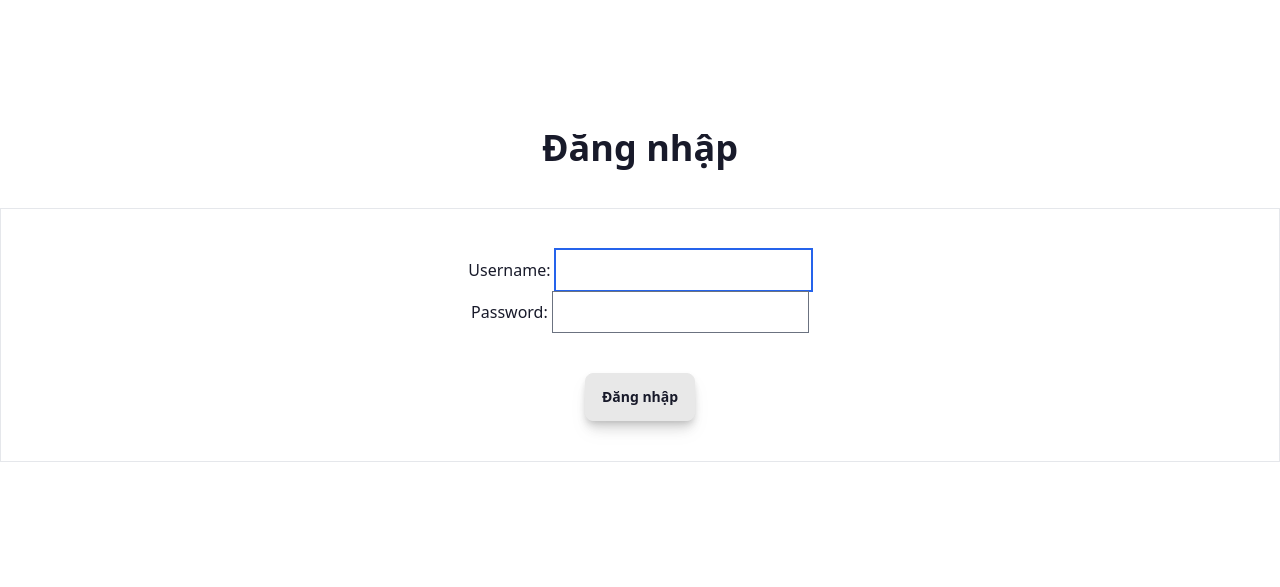
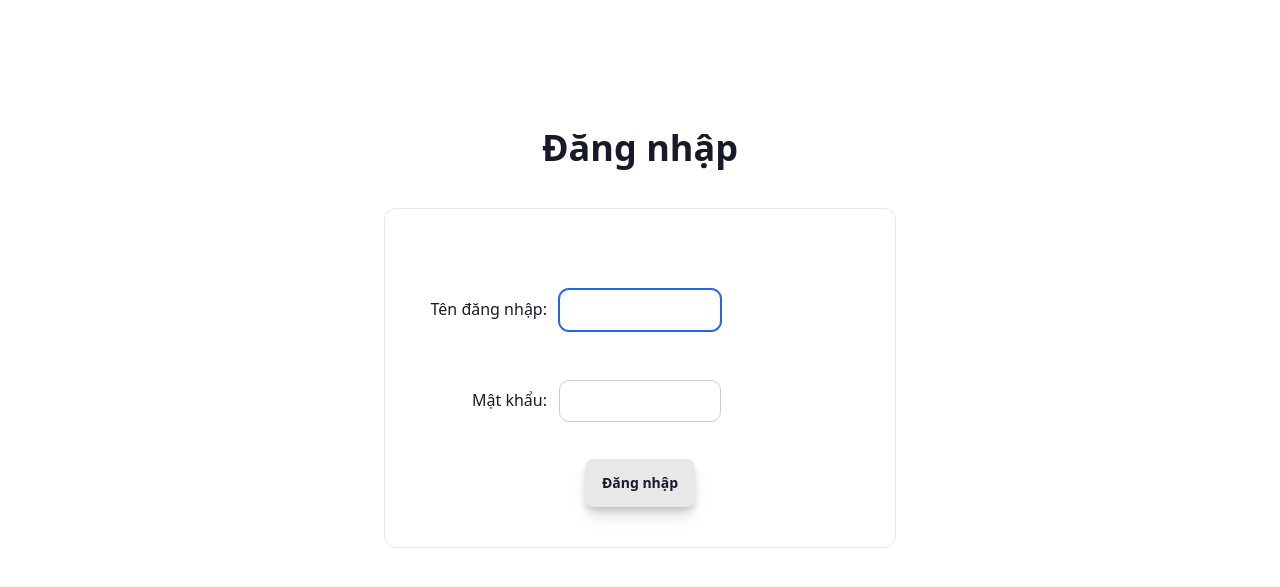
Before and after one commit to ndturng/data_management_CA, a Django app: page /login/ in a window 1280 px wide. Shown: the top 587 px of the page. Run offline with Django 5.2, Linux system fonts and the light colour scheme; some libraries are stand-ins or nearby versions.

Commit message:
style login and logout

```diff
--- a/officers/templates/registration/login.html
+++ b/officers/templates/registration/login.html
@@ -9,14 +9,27 @@
     {% tailwind_css %}
 </head>
 
-<body class="text-center my-32">
-    <h2 class="text-4xl font-semibold mb-10">Đăng nhập</h2>
+<body class="my-32">
+    <h2 class="text-center text-4xl font-semibold mb-10">Đăng nhập</h2>
 
-    <div class="border">
-        <form method="post" class="mt-10">
-            {% csrf_token %}
-            {{ form.as_p }}
-            <button type="submit" class="btn rounded-lg my-10 shadow-lg drop-shadow-lg">Đăng nhập</button>
-        </form>
+    <div class="flex justify-center text-center">
+        <div class="py-10 w-2/5 border rounded-xl">
+            <form method="post" class="mt-10">
+                {% csrf_token %}
+
+                <div class="grid grid-cols-3 gap-3 items-top">
+                    <label for="id_username" class="pt-2 text-right">Tên đăng nhập:</label>
+                    <div class="form-group">{{ form.username }}</div>
+
+                    <div class="col-span-3"></div>
+
+                    <label for="id_password" class="pt-2 text-right">Mật khẩu:</label>
+                    <div class="form-group">{{ form.password }}</div>
+
+                    <div class="col-span-2"></div>
+                </div>
+                <button type="submit" class="btn rounded-lg shadow-lg drop-shadow-lg">Đăng nhập</button>
+            </form>
+        </div>
     </div>
 </body>
--- a/theme/static/css/dist/styles.css
+++ b/theme/static/css/dist/styles.css
@@ -2969,8 +2978,16 @@ details.collapse summary::-webkit-details-marker {
   z-index: 10;
 }
 
+.col-span-2 {
+  grid-column: span 2 / span 2;
+}
+
 .col-span-3 {
   grid-column: span 3 / span 3;
+}
+
+.col-span-1 {
+  grid-column: span 1 / span 1;
 }
 
 .mx-10 {
@@ -3248,6 +3293,10 @@ details.collapse summary::-webkit-details-marker {
 
 .grid-cols-2 {
   grid-template-columns: repeat(2, minmax(0, 1fr));
+}
+
+.grid-cols-3 {
+  grid-template-columns: repeat(3, minmax(0, 1fr));
 }
 
 .grid-cols-4 {
@@ -3330,6 +3379,10 @@ details.collapse summary::-webkit-details-marker {
   border-radius: 0.375rem;
 }
 
+.rounded-xl {
+  border-radius: 0.75rem;
+}
+
 .border {
   border-width: 1px;
 }
@@ -3398,6 +3451,11 @@ details.collapse summary::-webkit-details-marker {
   padding-bottom: 0.25rem;
 }
 
+.py-10 {
+  padding-top: 2.5rem;
+  padding-bottom: 2.5rem;
+}
+
 .py-2 {
   padding-top: 0.5rem;
   padding-bottom: 0.5rem;
```
Also changed, not shown: other parts of theme/static/css/dist/styles.css (+41 -0 lines), officers/templates/officers/officer_form.html (+16 -7 lines).
